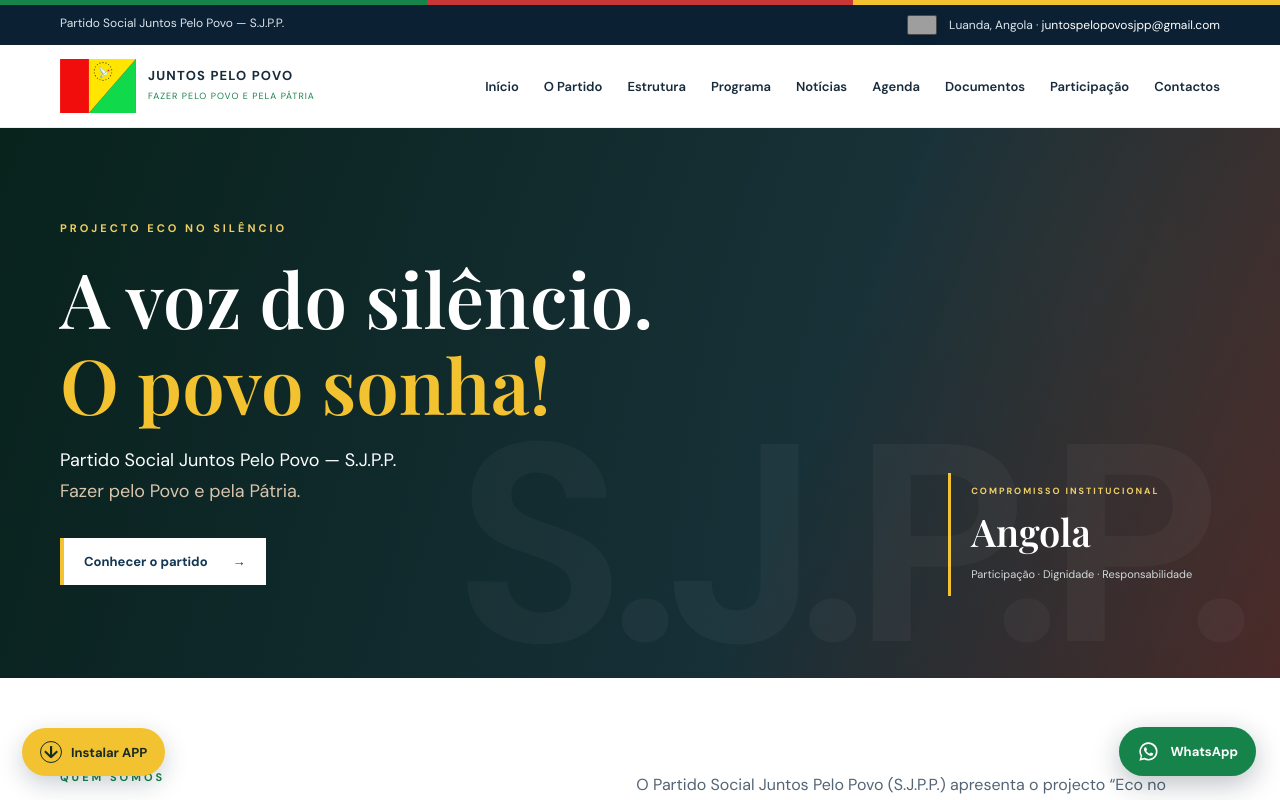
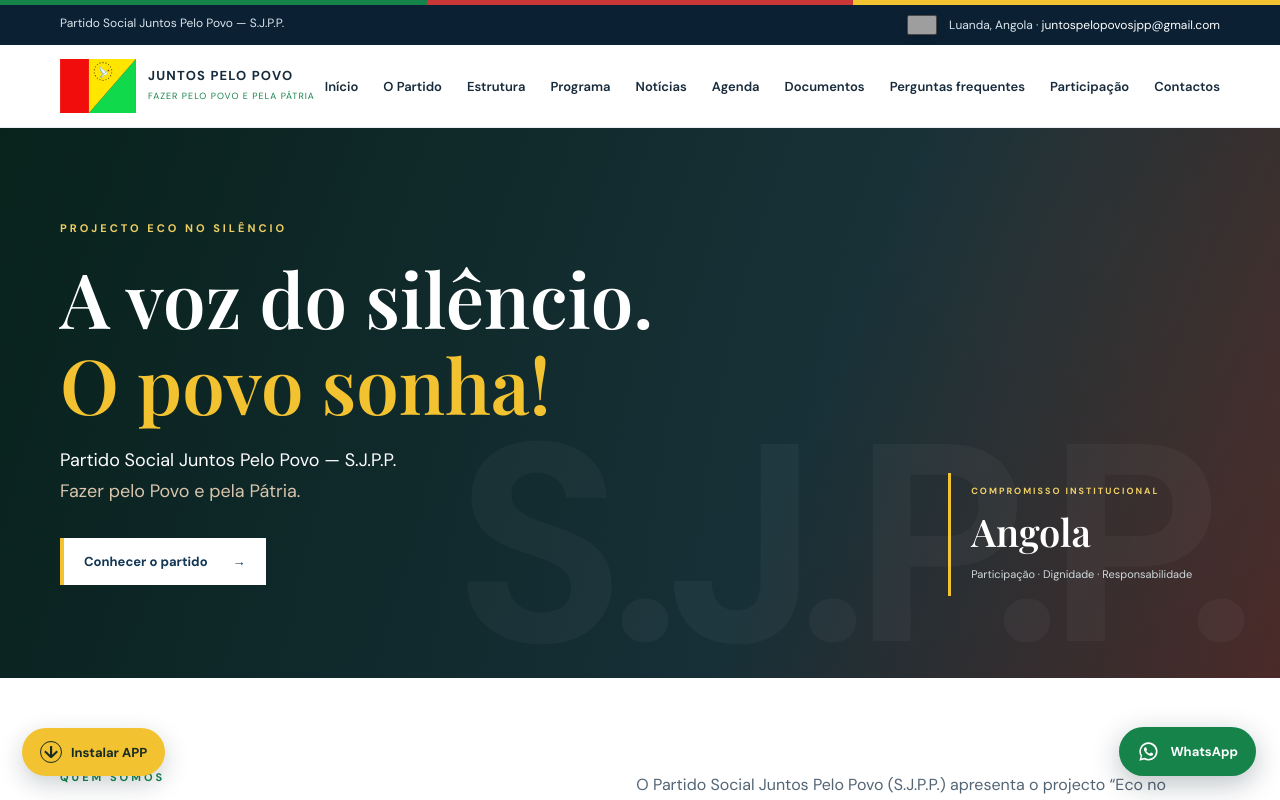
Before and after one commit to Fernandosantarosa-bit/sjpp, a React (Vite) app: page / in a window 1280 px wide. Shown: the top 800 px of the page. Built offline with nearby package versions, Linux system fonts and the light colour scheme; no server answers; the database is empty; grey boxes are pictures that could not be loaded.

Commit message:
Adicionar acesso directo às perguntas frequentes

```diff
--- a/src/main.jsx
+++ b/src/main.jsx
@@ -123,7 +123,7 @@ function App(){
     <header className="header"><div className="wrap nav">
       <a className="brand" href="#inicio" onClick={closeMenu} aria-label="S.J.P.P. — Juntos Pelo Povo, página inicial"><span className="brand-logo-frame"><img className="brand-logo" src="/logo-sjpp.svg" alt="Logótipo oficial do S.J.P.P." width="76" height="54" onError={(e)=>{e.currentTarget.style.display="none";}}/><span className="brand-mark">S.J.P.P.</span></span><span className="brand-copy"><b>JUNTOS PELO POVO</b><small>FAZER PELO POVO E PELA PÁTRIA</small></span></a>
       <button className="menu-toggle" onClick={()=>setMenuOpen(!menuOpen)} aria-label={menuOpen?"Fechar menu":"Abrir menu"} aria-expanded={menuOpen} aria-controls="navegacao-principal">☰</button>
-      <nav id="navegacao-principal" aria-label="Navegação principal" className={menuOpen?'nav-links open':'nav-links'}>{[['Início','#inicio'],['O Partido','#partido'],['Estrutura','#estrutura'],['Programa','#programa'],['Notícias','#noticias'],['Agenda','#agenda'],['Documentos','#documentos'],['Participação','#participacao'],['Contactos','#contactos']].map(([t,h])=><a key={h} href={h} onClick={closeMenu}>{t}</a>)}</nav>
+      <nav id="navegacao-principal" aria-label="Navegação principal" className={menuOpen?'nav-links open':'nav-links'}>{[['Início','#inicio'],['O Partido','#partido'],['Estrutura','#estrutura'],['Programa','#programa'],['Notícias','#noticias'],['Agenda','#agenda'],['Documentos','#documentos'],['Perguntas frequentes','#perguntas-frequentes'],['Participação','#participacao'],['Contactos','#contactos']].map(([t,h])=><a key={h} href={h} onClick={closeMenu}>{t}</a>)}</nav>
     </div></header>
     <main id="conteudo" tabIndex="-1">
       <section className="hero" id="inicio"><div className="wrap hero-content"><div className="eyebrow">PROJECTO ECO NO SILÊNCIO</div><h1>A voz do silêncio.<br/><em>O povo sonha!</em></h1><p>Partido Social Juntos Pelo Povo — S.J.P.P.</p><p className="hero-sub">Fazer pelo Povo e pela Pátria.</p><a className="btn btn-light" href="#partido">Conhecer o partido <span>→</span></a></div><div className="hero-side-note"><span>COMPROMISSO INSTITUCIONAL</span><b>Angola</b><i>Participação · Dignidade · Responsabilidade</i></div></section>
```
